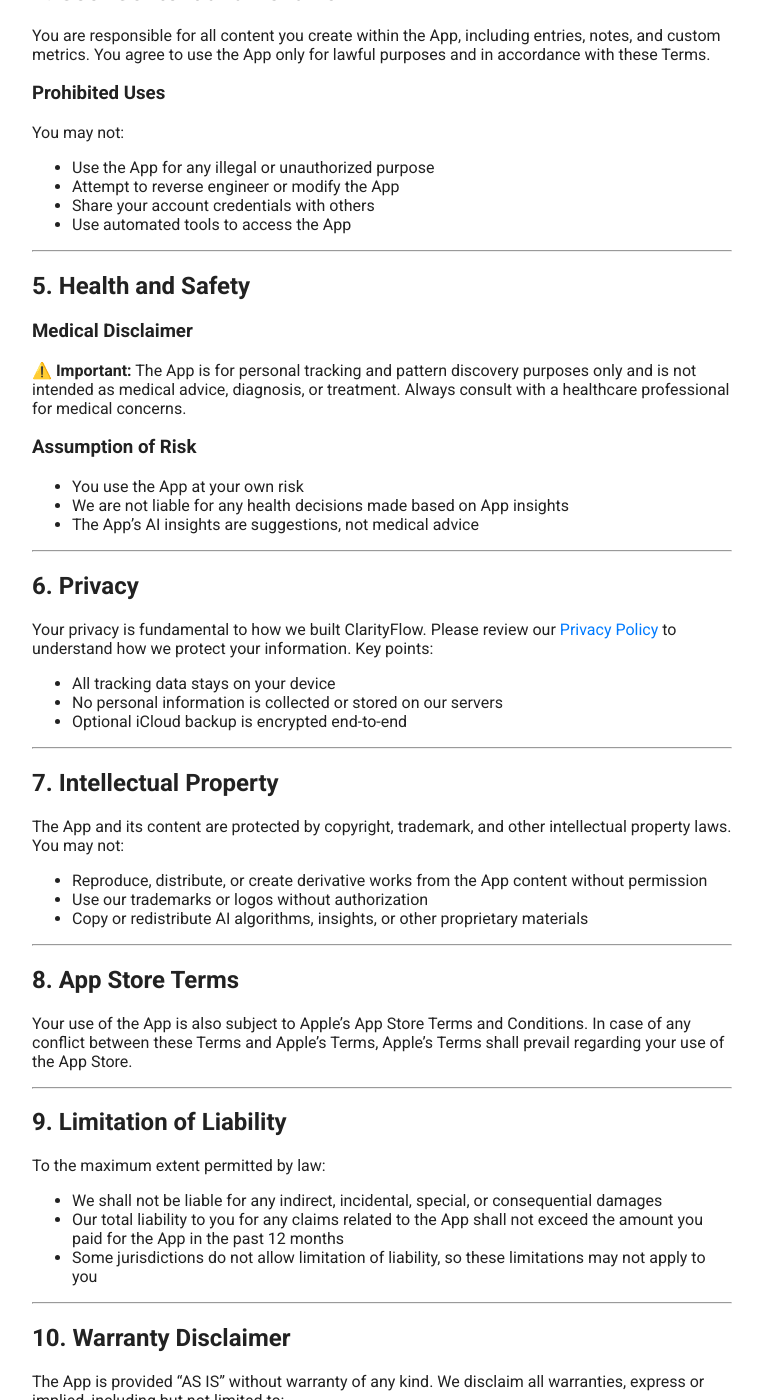
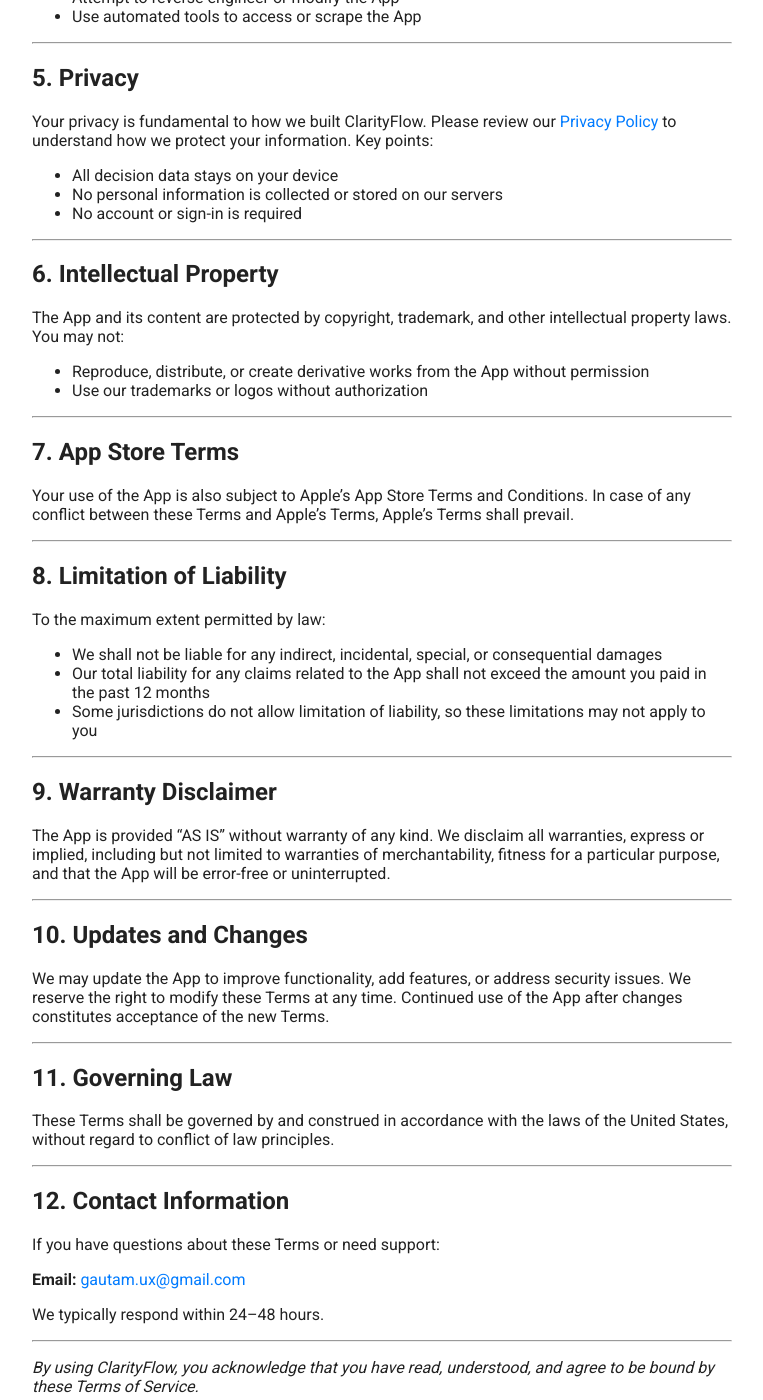
Before and after one commit to gautam-u/clarityflow-website, a Jekyll site: the page built from terms.md, in a window 1280 px wide and 1400 px high, scrolled down 1151 px. Shown: the whole window, without its empty margins (258-1021 px from the left). Built offline with Jekyll 4.4.1, drawn with Linux system fonts in a browser that asks for light colours; some of the changed text lies outside the part shown.

Commit message:
Update Terms of Service for decision tracker
- Correct app description (decision tracker, not health tracker)
- Fix subscription prices: $2.99/mo and $19.99/yr
- Remove free trial, health disclaimer, iCloud backup references
- Fix privacy policy link to include baseurl
- Update last modified date to March 25, 2025

Co-Authored-By: Claude Sonnet 4.6 <noreply@anthropic.com>

```diff
--- a/terms.md
+++ b/terms.md
@@ -7,9 +7,7 @@ hide_header: true
 
 # Terms of Service
 
-Your agreement with ClarityFlow for using our pattern discovery application.
-
-**Last updated:** January 12, 2025
+**Last updated:** March 25, 2025
 
 ---
 
@@ -21,7 +19,7 @@ By downloading, installing, or using the ClarityFlow app ("the App"), you agree
 
 ## 2. App Description
 
-ClarityFlow is a personal pattern discovery application that helps you track symptoms, decisions, habits, meals, and outcomes to uncover hidden connections in your life. The App uses on-device AI to provide insights while keeping your data completely private and secure on your device.
+ClarityFlow is a personal decision tracking application that helps you capture purchases, subscriptions, and life decisions — and decide with a clear head. The App stores all your data locally on your device and does not require an account or internet connection to function.
 
 ---
 
@@ -31,19 +29,14 @@ ClarityFlow is a personal pattern discovery application that helps you track sym
 Premium features are available through auto-renewable subscriptions processed by Apple.
 
 Current subscription options include:
-- **Monthly Pro Access** – $4.99/month with advanced AI insights and unlimited history
-- **Yearly Pro Access** – $39.99/year (save 50%) with exclusive features and iCloud backup
+- **Monthly Pro** – $2.99/month
+- **Yearly Pro** – $19.99/year (save 44%)
 
 ### Payment & Billing
 - Payment will be charged to your Apple ID account at the confirmation of purchase
 - Subscriptions automatically renew unless cancelled at least 24 hours before the end of the current period
 - Your account will be charged for renewal within 24 hours prior to the end of the current period
-- You can manage and cancel your subscription anytime by going to your Apple ID Account Settings
-
-### Free Trial
-- New subscribers receive a 7-day free trial
-- The free trial automatically converts to a paid subscription unless cancelled before the trial ends
-- Any unused portion of a free trial period will be forfeited when you purchase a subscription
+- You can manage and cancel your subscription anytime in your Apple ID Account Settings
 
 ### Cancellation Policy
 - No cancellation of the current subscription is allowed during the active subscription period
@@ -54,134 +47,74 @@ Current subscription options include:
 
 ## 4. User Content and Behavior
 
-You are responsible for all content you create within the App, including entries, notes, and custom metrics. You agree to use the App only for lawful purposes and in accordance with these Terms.
+You are responsible for all content you create within the App, including decision titles, notes, and amounts. You agree to use the App only for lawful purposes and in accordance with these Terms.
 
 ### Prohibited Uses
 You may not:
 - Use the App for any illegal or unauthorized purpose
 - Attempt to reverse engineer or modify the App
-- Share your account credentials with others
-- Use automated tools to access the App
+- Use automated tools to access or scrape the App
 
 ---
 
-## 5. Health and Safety
+## 5. Privacy
 
-### Medical Disclaimer
-⚠️ **Important:** The App is for personal tracking and pattern discovery purposes only and is not intended as medical advice, diagnosis, or treatment. Always consult with a healthcare professional for medical concerns.
+Your privacy is fundamental to how we built ClarityFlow. Please review our [Privacy Policy](/clarityflow-website/privacy-policy/) to understand how we protect your information. Key points:
 
-### Assumption of Risk
-- You use the App at your own risk
-- We are not liable for any health decisions made based on App insights
-- The App's AI insights are suggestions, not medical advice
+- All decision data stays on your device
+- No personal information is collected or stored on our servers
+- No account or sign-in is required
 
 ---
 
-## 6. Privacy
+## 6. Intellectual Property
 
-Your privacy is fundamental to how we built ClarityFlow. Please review our [Privacy Policy](/privacy-policy/) to understand how we protect your information. Key points:
-
-- All tracking data stays on your device
-- No personal information is collected or stored on our servers
-- Optional iCloud backup is encrypted end-to-end
+The App and its content are protected by copyright, trademark, and other intellectual property laws. You may not:
+- Reproduce, distribute, or create derivative works from the App without permission
+- Use our trademarks or logos without authorization
 
 ---
 
-## 7. Intellectual Property
+## 7. App Store Terms
 
-The App and its content are protected by copyright, trademark, and other intellectual property laws. You may not:
-- Reproduce, distribute, or create derivative works from the App content without permission
-- Use our trademarks or logos without authorization
-- Copy or redistribute AI algorithms, insights, or other proprietary materials
+Your use of the App is also subject to Apple's App Store Terms and Conditions. In case of any conflict between these Terms and Apple's Terms, Apple's Terms shall prevail.
 
 ---
 
-## 8. App Store Terms
-
-Your use of the App is also subject to Apple's App Store Terms and Conditions. In case of any conflict between these Terms and Apple's Terms, Apple's Terms shall prevail regarding your use of the App Store.
-
----
-
-## 9. Limitation of Liability
+## 8. Limitation of Liability
 
 To the maximum extent permitted by law:
 - We shall not be liable for any indirect, incidental, special, or consequential damages
-- Our total liability to you for any claims related to the App shall not exceed the amount you paid for the App in the past 12 months
+- Our total liability for any claims related to the App shall not exceed the amount you paid in the past 12 months
 - Some jurisdictions do not allow limitation of liability, so these limitations may not apply to you
 
 ---
 
-## 10. Warranty Disclaimer
+## 9. Warranty Disclaimer
 
-The App is provided "AS IS" without warranty of any kind. We disclaim all warranties, express or implied, including but not limited to:
-- Warranties of merchantability and fitness for a particular purpose
-- That the App will be error-free or uninterrupted
-- That AI insights will be accurate or complete
-- That defects will be corrected
+The App is provided "AS IS" without warranty of any kind. We disclaim all warranties, express or implied, including but not limited to warranties of merchantability, fitness for a particular purpose, and that the App will be error-free or uninterrupted.
 
 ---
 
-## 11. Updates and Changes
+## 10. Updates and Changes
 
-### App Updates
-We may update the App to improve functionality, add features, or address security issues. These updates are provided through the App Store.
-
-### Terms Changes
-We reserve the right to modify these Terms at any time. We will notify users of significant changes through:
-- In-app notifications
-- Updated posting on our website
-
-Continued use of the App after changes constitutes acceptance of the new Terms.
+We may update the App to improve functionality, add features, or address security issues. We reserve the right to modify these Terms at any time. Continued use of the App after changes constitutes acceptance of the new Terms.
 
 ---
 
-## 12. Account Termination
+## 11. Governing Law
 
-### Your Rights
-You may stop using the App at any time by deleting it from your device.
-
-### Our Rights
-We may terminate or suspend your access to the App at any time, without prior notice, for conduct that we believe:
-- Violates these Terms
-- Is harmful to other users or us
-- Violates applicable laws
+These Terms shall be governed by and construed in accordance with the laws of the United States, without regard to conflict of law principles.
 
 ---
 
-## 13. Governing Law
+## 12. Contact Information
 
-These Terms shall be governed by and construed in accordance with the laws of the United States and the state where the App developer is located, without regard to conflict of law principles.
-
----
-
-## 14. Dispute Resolution
-
-Any disputes arising from these Terms or your use of the App will be resolved through:
-1. Good faith negotiation
-2. Binding arbitration if negotiation fails
-3. Small claims court for qualifying disputes
-
----
-
-## 15. Severability
-
-If any provision of these Terms is found to be unenforceable or invalid, that provision will be limited or eliminated to the minimum extent necessary so that the remaining Terms remain in full force and effect.
-
----
-
-## 16. Contact Information
-
-If you have questions about these Terms of Service or need support:
+If you have questions about these Terms or need support:
 
 **Email:** [gautam.ux@gmail.com](mailto:gautam.ux@gmail.com)
 
-We typically respond within 24-48 hours.
-
----
-
-## 17. Effective Date
-
-These Terms are effective as of the date you first use the App and remain in effect until terminated in accordance with these Terms.
+We typically respond within 24–48 hours.
 
 ---
 
```
